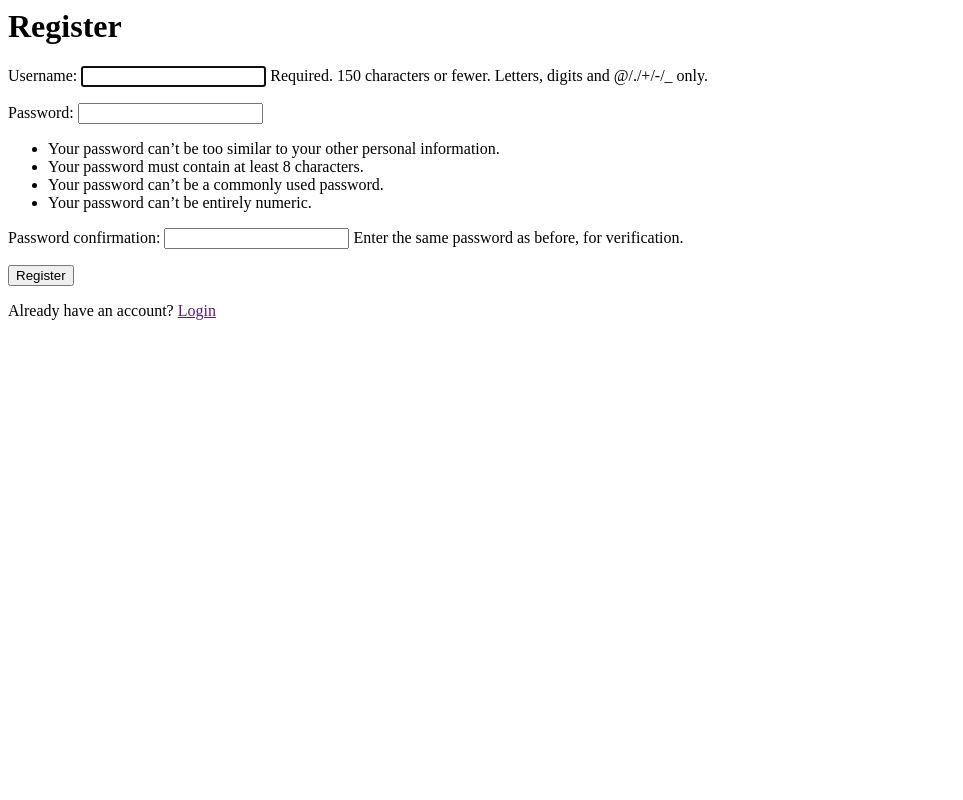
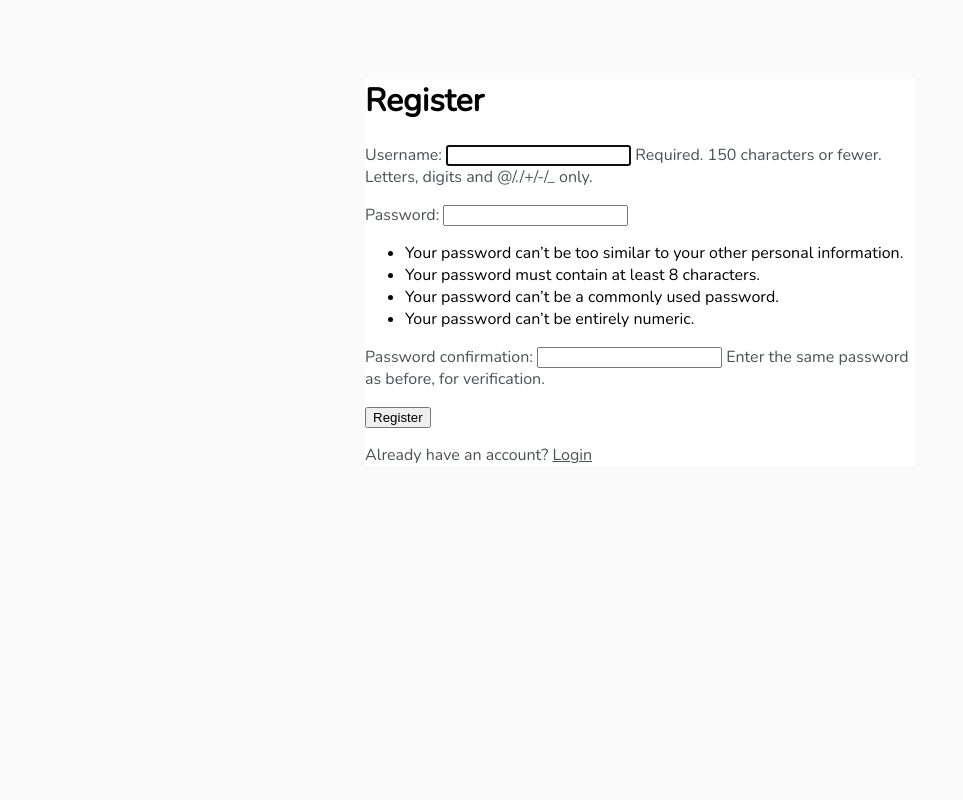
Before and after one commit to rabhi1611/to-do-app, a Django app: page /register/ in a window 1280 px wide. Shown: the whole page, without its empty margins (0-963 px from the left). Run offline with Django 3.2, Linux system fonts and the light colour scheme.

Commit message:
did some styling

```diff
--- a/todo_list/base/templates/base/login.html
+++ b/todo_list/base/templates/base/login.html
@@ -1,3 +1,6 @@
+{% extends 'base/main.html' %}
+{% block content %}
+
 <h1>Login</h1>
 
 <form method="POST" action="">
@@ -8,3 +11,5 @@
 
 
 <p>Don't have an account? <a href="{% url 'register' %}">Register</a></p>
+
+{% endblock content %}
--- /dev/null
+++ b/todo_list/base/templates/base/main.html
@@ -0,0 +1,67 @@
+<!DOCTYPE html>
+<html lang="en">
+<head>
+    <meta charset="UTF-8">
+    <meta http-equiv="X-UA-Compatible" content="IE=edge">
+    <meta name="viewport" content="width=device-width, initial-scale=1.0">
+    <title>To Do Items</title>
+
+    <link rel="preconnect" href="https://fonts.googleapis.com">
+    <link rel="preconnect" href="https://fonts.gstatic.com" crossorigin>
+    <link href="https://fonts.googleapis.com/css2?family=Nunito:wght@200&display=swap" rel="stylesheet">
+
+
+    <style>
+        body{
+            background-color: #fafafa;
+            font-family: 'Nunito', sans-serif;
+            padding-top: 50px;
+        }
+
+        h1,
+        h2,
+        h3,
+        h4,
+        h5,
+        h6,
+        {
+            font-family: 'Raleway', sans-serif;
+        }
+
+        a,
+        p {
+            color: #4b5156;
+        }
+
+        .container{
+            max-width: 550px;
+            margin: auto;
+            background-color: #fff;
+            box-shadow: 2px 2px 13px -4px rgba(0, 0, 0, 0.21) #888888;
+        }
+
+        .header-bar {
+            display: flex;
+            justify-content: space-between;
+            color: #fff;
+            padding: 10px;
+            border-radius: 5px 5px 0 0;
+            background: linear-gradient(90deg, #eea390 0%, #eb796f 43%, #eb796f 100%);
+        }
+
+        .header-bar a{
+            color: rgb(247, 247, 247);
+            text-decoration: none;
+        }
+    </style>
+</head>
+<body>
+
+    <div class="container">
+        {% block content %}
+
+        {% endblock content %}
+    </div>
+
+</body>
+</html>
--- a/todo_list/base/templates/base/register.html
+++ b/todo_list/base/templates/base/register.html
@@ -1,3 +1,6 @@
+{% extends 'base/main.html' %}
+{% block content %}
+
 <h1>Register</h1>
 
 <form method="POST" action="">
@@ -7,4 +10,6 @@
 </form>
 
 
-<p>Already have an account? <a href="">Login</a></p>
+<p>Already have an account? <a href="{% url 'login' %}">Login</a></p>
+
+{% endblock content %}
--- a/todo_list/base/templates/base/task.html
+++ b/todo_list/base/templates/base/task.html
@@ -1 +1,7 @@
+{% extends 'base/main.html' %}
+{% block content %}
+
+
 <h1>task: {{task}}</h1>
+
+{% endblock content %}
--- a/todo_list/base/templates/base/task_confirm_delete.html
+++ b/todo_list/base/templates/base/task_confirm_delete.html
@@ -1,6 +1,11 @@
+{% extends 'base/main.html' %}
+{% block content %}
+
 <a href="{% url 'tasks' %}">Go Back</a>
 <form method="POST">
     {% csrf_token %}
     <p>Are you sure you want to delete this task? "{{task}}"</p>
     <input type="submit" value="delete">
 </form>
+
+{% endblock content %}
--- a/todo_list/base/templates/base/task_form.html
+++ b/todo_list/base/templates/base/task_form.html
@@ -1,3 +1,6 @@
+{% extends 'base/main.html' %}
+{% block content %}
+
 <h3>Task from</h3>
 <a href="{% url 'tasks' %}">Go back</a>
 <form method="POST" action="">
@@ -5,3 +8,5 @@
     {{form.as_p}}
     <input type="submit" value="Submit">
 </form>
+
+{% endblock content %}
--- a/todo_list/base/templates/base/task_list.html
+++ b/todo_list/base/templates/base/task_list.html
@@ -1,3 +1,7 @@
+{% extends 'base/main.html' %}
+{% block content %}
+
+
 {% if request.user.is_authenticated %}
 <p>{{request.user}}</p>
 <a href="{% url 'logout' %}">Logout</a>
@@ -32,3 +36,5 @@
         <h3>No items in the list!</h3>
     {% endfor %}
 </table>
+
+{% endblock content %}
```
Also changed, not shown: todo_list/db.sqlite3.
